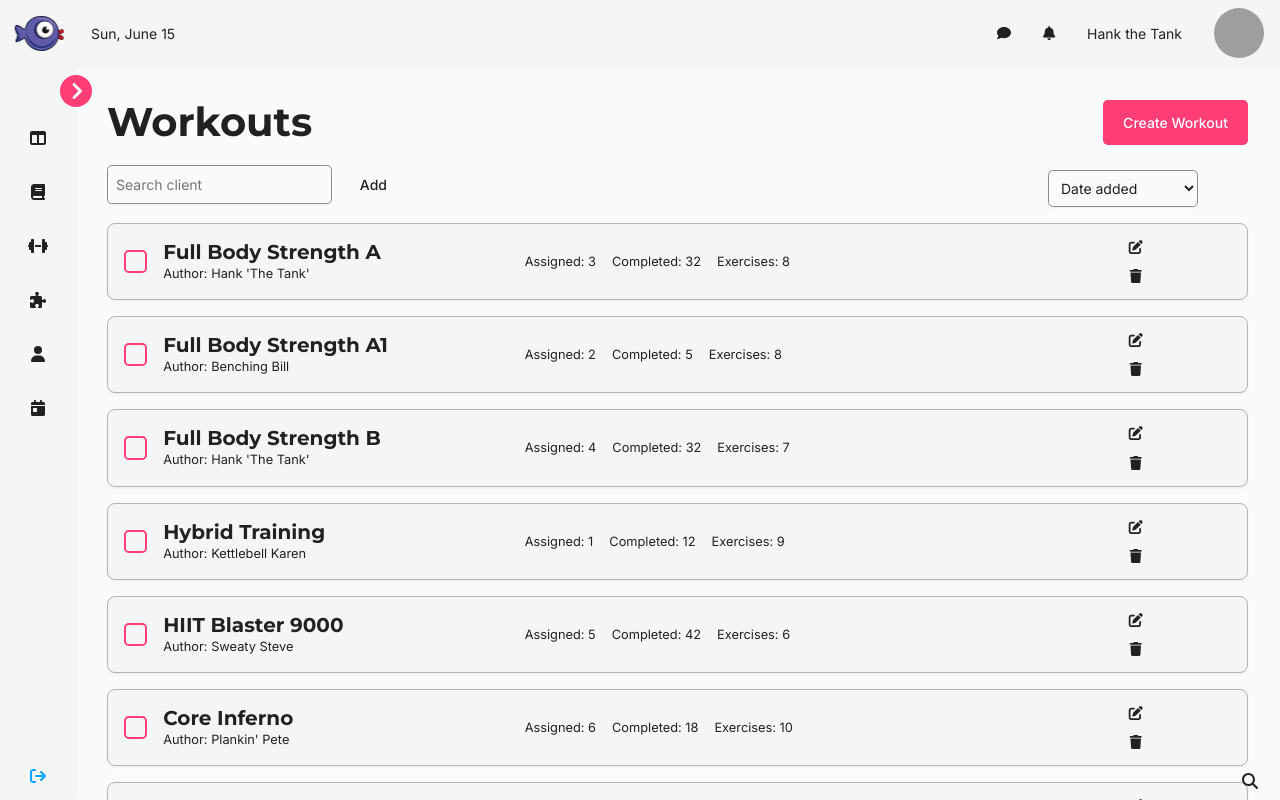
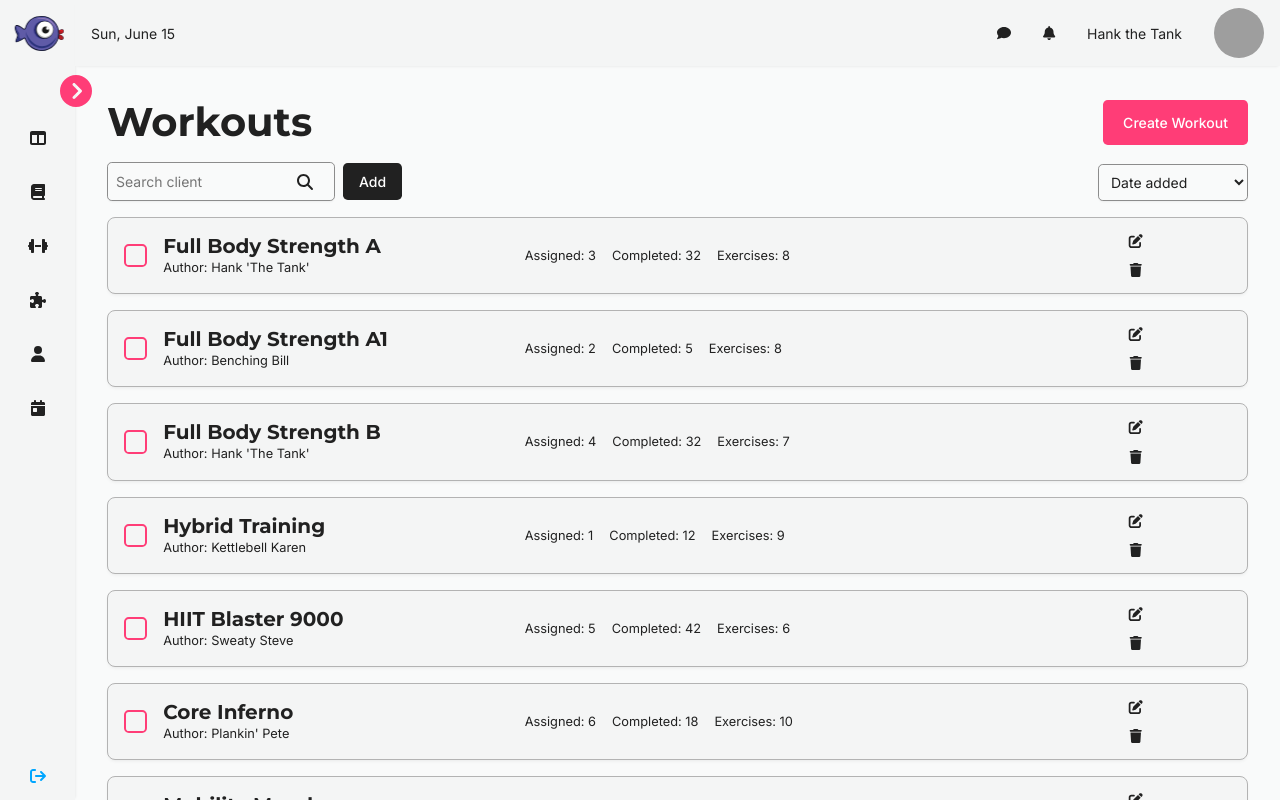
Before and after one commit to sjoerdjansz/eindopdracht-novi-frontend-sjansz, a React (Vite) app: page /workouts in a window 1280 px wide. Built offline with nearby package versions, Linux system fonts and the light colour scheme; grey boxes are pictures that could not be loaded.

Commit message:
minor changes

```diff
--- a/src/components/inputWrapper/InputWrapper.module.css
+++ b/src/components/inputWrapper/InputWrapper.module.css
@@ -1,9 +1,9 @@
 .input-wrapper {
   display: flex;
-  flex: 1;
   position: relative;
   gap: 0.5rem;
   justify-content: center;
+  /*  twijfel of hier flex: 1 nodig is, nog uitzoeken */
 }
 
 .column {
--- a/src/pages/workouts/Workouts.jsx
+++ b/src/pages/workouts/Workouts.jsx
@@ -23,6 +23,7 @@ import {
   faTrash,
 } from "@fortawesome/free-solid-svg-icons";
 import { CustomCheckbox } from "../../components/customCheckbox/CustomCheckbox.jsx";
+import { InputWrapper } from "../../components/inputWrapper/InputWrapper.jsx";
 
 export function Workouts() {
   const [selectedWorkouts, setSelectedWorkouts] = useState([]);
@@ -62,7 +63,7 @@ export function Workouts() {
       </div>
       <section className={styles["workouts__controls"]}>
         <div className={styles["workouts__controls-search"]}>
-          <div className={styles["workouts__search-input"]}>
+          <InputWrapper>
             <InputField
               type="text"
               name="search-client"
@@ -70,30 +71,25 @@ export function Workouts() {
               placeholder="Search client"
               icon={<FontAwesomeIcon icon={faMagnifyingGlass} />}
             />
-          </div>
-
+          </InputWrapper>
           <Button
-            buttonType="transparant"
+            buttonType="secondary"
             label="Add"
             type="button"
-            buttonSize="medium"
+            buttonSize="small"
           />
         </div>
-        <div className={styles["workouts__filter-controls"]}>
         <SelectField
           id="workout-filter"
-            label=""
           name="workout-filter"
           options={WORKOUT_FILTER_OPTIONS}
           title="Filter workouts"
         />
-        </div>
       </section>
       <section className={styles["workouts__list"]}>
         {WORKOUTS.map((workout) => {
           return (
             <Card key={workout.id} variant="horizontal" size="medium">
-              {/* Werkt nog niet, bugfix nodig ivm selecteren van alle cards tegelijk met 1 klik */}
               <CustomCheckbox
                 className={styles["workouts__card-select"]}
                 type="button"
--- a/src/pages/workouts/Workouts.module.css
+++ b/src/pages/workouts/Workouts.module.css
@@ -22,15 +22,6 @@
   flex: 0 0 300px;
   align-items: center;
   gap: 0.5rem;
-}
-
-.workouts__search-input {
-  flex-grow: 1;
-}
-
-.workouts__filter-controls {
-  display: flex;
-  flex-basis: 200px;
 }
 
 .workouts__list {
```
Lines whose indentation alone changed are shown as unchanged.
